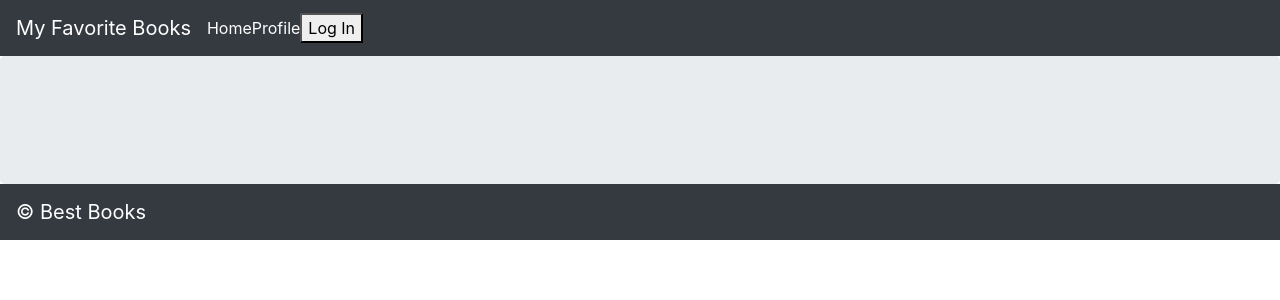
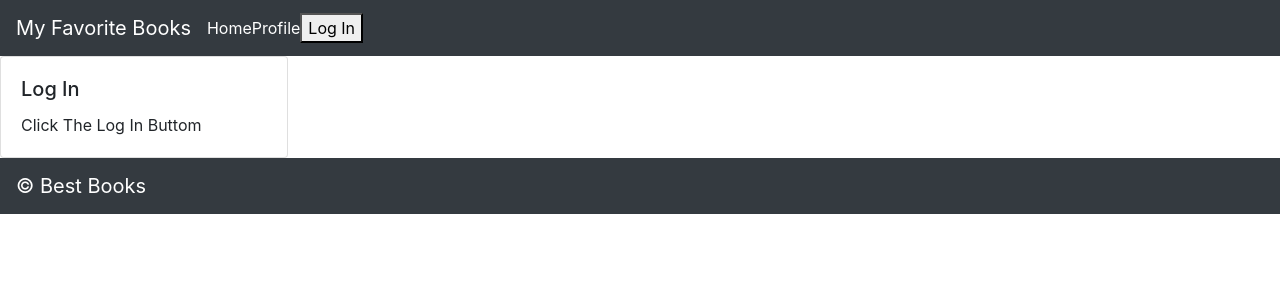
Before and after one commit to Books-Tracker/forntend-can-of-box, a React (Create React App) app: page / in a window 1280 px wide. Shown: the top 300 px of the page. Built offline with nearby package versions, Linux system fonts and the light colour scheme; no server answers.

Commit message:
added some stuff

```diff
--- a/src/App.js
+++ b/src/App.js
@@ -5,6 +5,10 @@
 import { BrowserRouter as Router, Switch, Route } from "react-router-dom";
 import Profile from "./Profile";
 import BestBooks from "./BestBooks";
+import { withAuth0 } from '@auth0/auth0-react';
+import Login from "./Login";
+
+
 
 class App extends React.Component {
   render() {
@@ -18,7 +22,7 @@
             <Switch>
               <Route exact path="/">
                 {/* TODO: if the user is logged in, render the `BestBooks` component, if they are not, render the `Login` component */}
-                <BestBooks />
+                {this.props.auth0.isAuthenticated ? <BestBooks /> : <Login />}
               </Route>
 
               <Route exact path="/profile">
@@ -34,4 +38,4 @@
   }
 }
 
-export default App;
+export default withAuth0(App);
--- a/src/Content.js
+++ b/src/Content.js
@@ -39,7 +39,7 @@
   render() {
     return (
       <div>
-        <p>Component Loaded!</p>
+        <p>Component</p>
         {this.state.user.nickname && (
           <p>Data from Backend: {this.state.user.nickname}</p>
         )}
--- a/src/Login.js
+++ b/src/Login.js
@@ -1,7 +1,7 @@
 import React from 'react';
 import 'bootstrap/dist/css/bootstrap.min.css';
 import Card from 'react-bootstrap/Card';
-import './Login.css';
+// import './Login.css';
 
 class Login extends React.Component {
   render() {
@@ -10,7 +10,7 @@
         <Card.Body>
           <Card.Title>Log In</Card.Title>
           <Card.Text>
-            Click Below to Log In
+            Click The Log In Buttom
           </Card.Text>
           {/* TODO: add a `LoginButton` component here that will log the user in with Auth0 */}
         </Card.Body>
```
